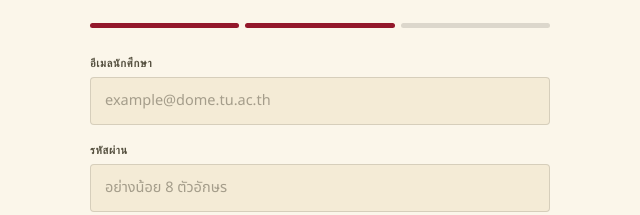
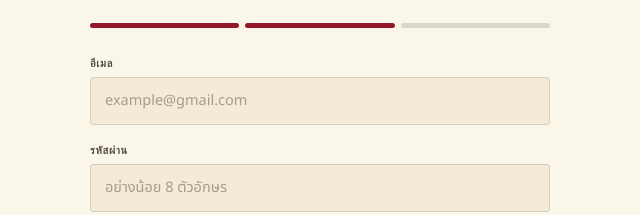
Before and after one commit to MainBowus/TUCLUBHUB, a plain HTML site: page register/register.html in a window 1280 px wide. Shown: the part 176-391 px from the top of the page, 592-1232 px from the left. Drawn offline with Linux system fonts and the light colour scheme.

Commit message:
Register fix

```diff
--- a/register/register.html
+++ b/register/register.html
@@ -44,8 +44,8 @@
 
       <form id="registerForm" novalidate>
         <div class="field">
-          <label for="email">อีเมลนักศึกษา</label>
-          <input type="email" id="email" placeholder="example@dome.tu.ac.th" pattern="^[a-zA-Z0-9._%+\-]+@[a-zA-Z0-9.\-]+\.[a-zA-Z]{2,}$" autocomplete="email" required>
+          <label for="email">อีเมล</label>
+          <input type="email" id="email" placeholder="example@gmail.com" pattern="^[a-zA-Z0-9._%+\-]+@[a-zA-Z0-9.\-]+\.[a-zA-Z]{2,}$" autocomplete="email" required>
         </div>
 
         <div class="field">
```
